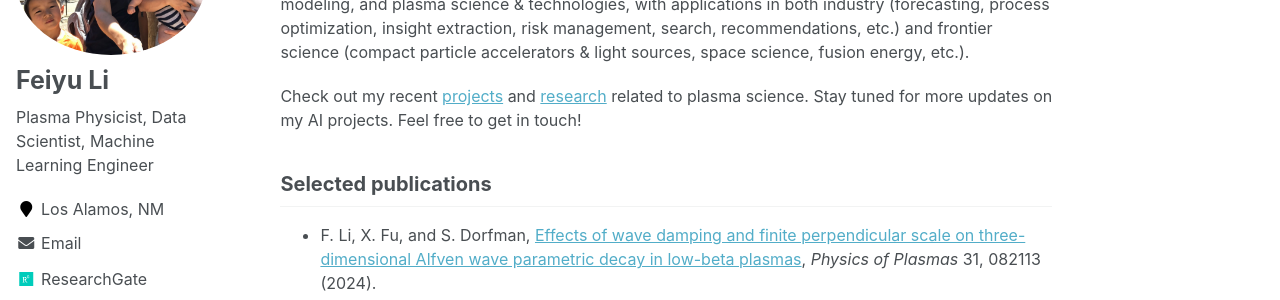
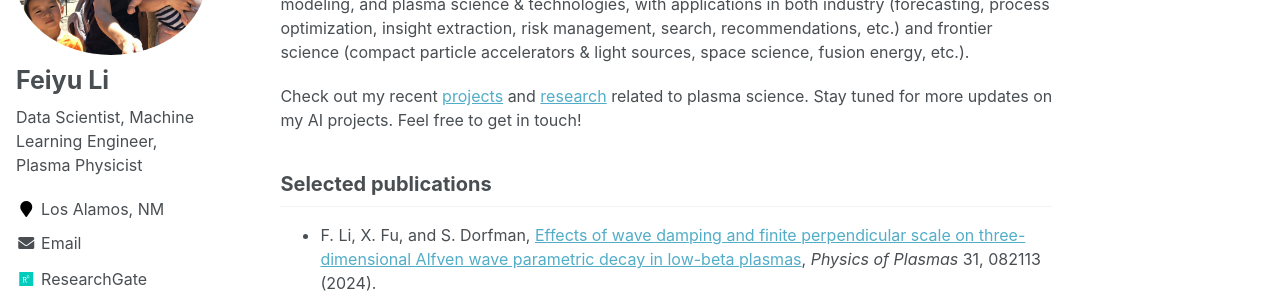
Before and after one commit to fyli16/fyli16.github.io, a Jekyll site: the page built from _pages/about.md, in a window 1280 px wide. Shown: the part 199-499 px from the top of the page. Built offline with Jekyll 4.4.1, drawn with Linux system fonts in a browser that asks for light colours.

Commit message:
update title

```diff
--- a/_config.yml
+++ b/_config.yml
@@ -82,7 +82,7 @@ analytics:
 author:
   name             : "Feiyu Li"
   avatar           : "fyli2.jpeg"
-  bio              : "Plasma Physicist, Data Scientist, Machine Learning Engineer"
+  bio              : "Data Scientist, Machine Learning Engineer, Plasma Physicist"
   location         : "Los Alamos, NM"
   # employer         : "New Mexico Consortium"
   # pubmed           : "https://www.ncbi.nlm.nih.gov/pubmed/?term=john+snow"
```
